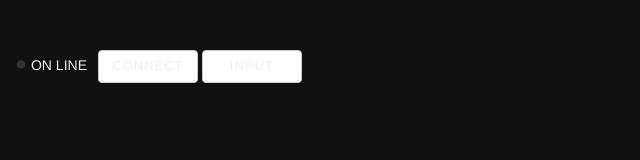
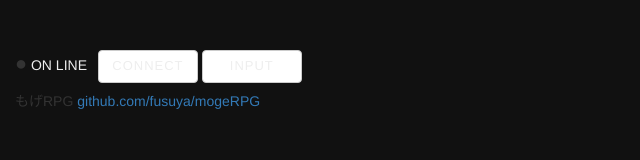
Before and after one commit to plonk/mogeweb, a website with bundled scripts: page index.html in a window 1280 px wide. Shown: the whole page, without its empty margins (0-640 px from the left). Built offline with nearby package versions, Linux system fonts and the light colour scheme; files whose address does not match are found by name.

Commit message:
もげRPGのgithubリポジトリにリンク追加。

```diff
--- a/index.html
+++ b/index.html
@@ -37,9 +37,9 @@
   <body style="background-color: #111">
     <div id="screen_outer"><div id="screen"></div></div>
 
-<style>
-.long-button { min-width: 100px; font-size: 13px; letter-spacing: 1px; color: #eee }
-</style>
+    <style>
+     .long-button { min-width: 100px; font-size: 13px; letter-spacing: 1px; color: #eee }
+    </style>
 
     <div style="margin-top: 10px; margin-left: 15px; color: #eee; margin-right: 10px">
       <span id="indicator-offline" style="font-size: 20px; color: #333">●</span>
@@ -47,7 +47,14 @@
       <span style="margin-right: 0.5em; ">ON LINE</span>
       <button id="connect-button" class="btn btn-default long-button">CONNECT</button>
       <button id="input-button" class="btn btn-default long-button">INPUT</button>
+      <br>
     </div>
+
+    <div style="margin-top: 10px; margin-left: 15px; margin-right: 10px">
+      もげRPG <a href="https://github.com/fusuya/mogeRPG">github.com/fusuya/mogeRPG</a>
+    </div>
+
+    <!-- ******************************************************************** -->
 
     <div class="modal fade" id="inputModal" tabindex="-1" role="dialog">
       <div class="modal-dialog" role="document">
```
